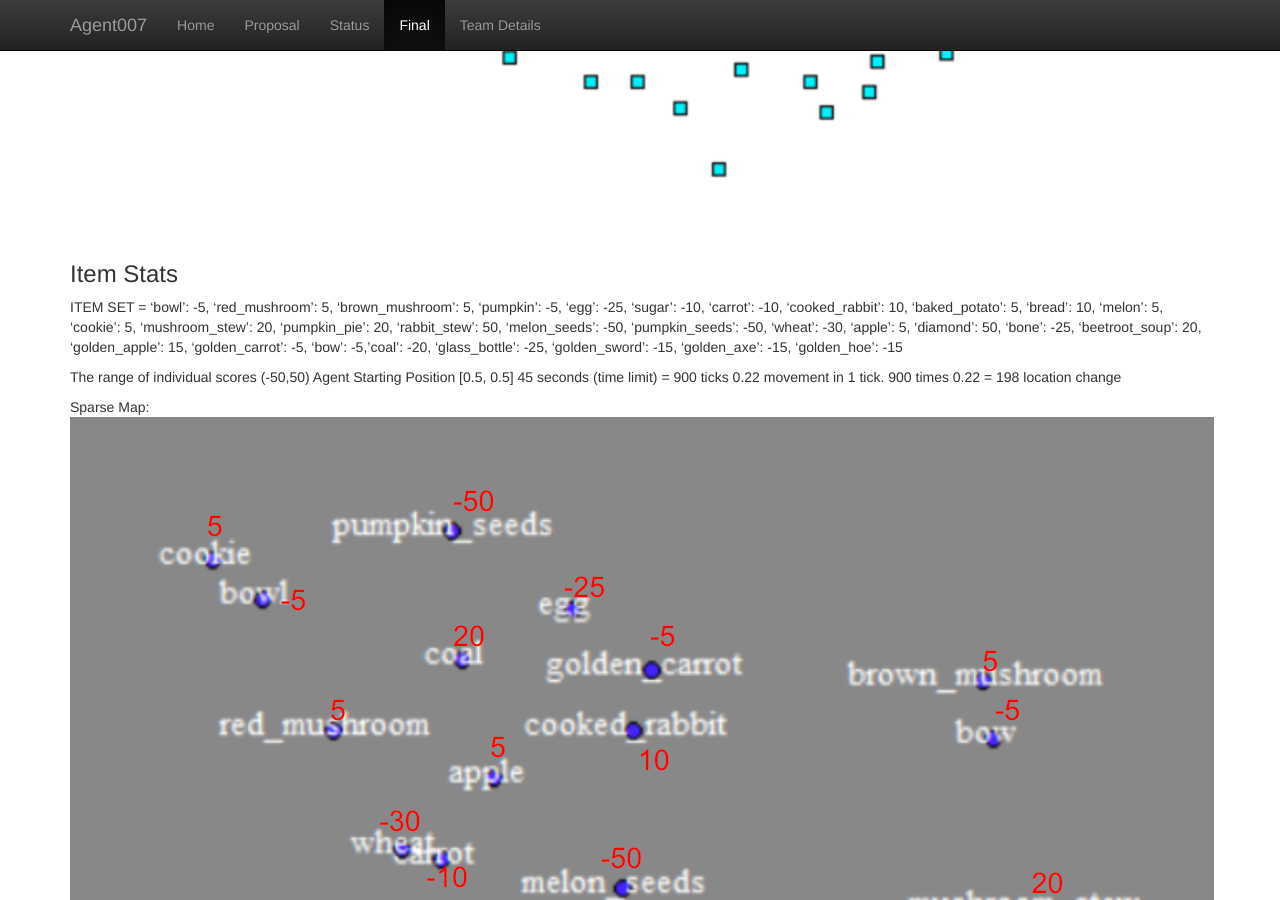
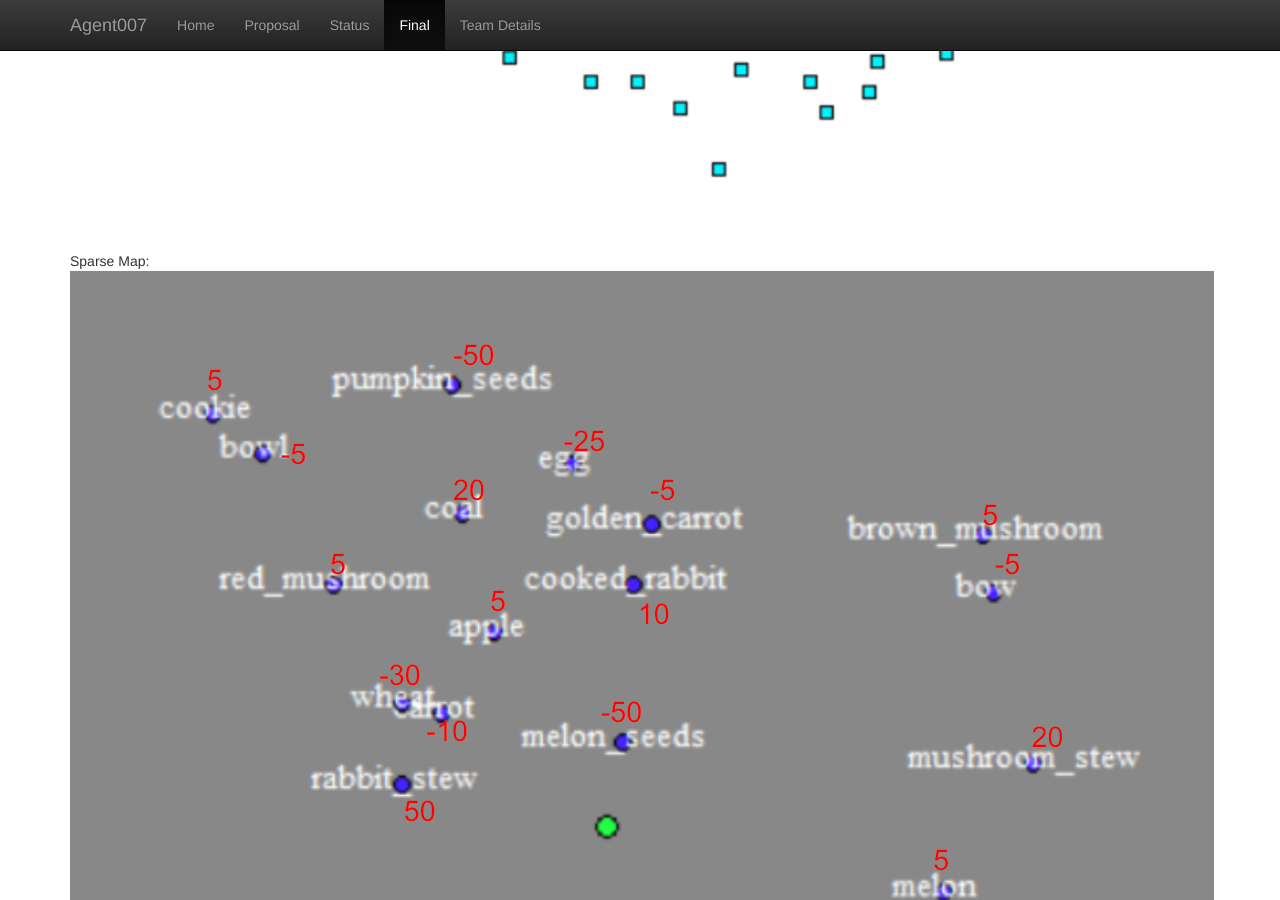
Before and after one commit to KumarHX/Agent007, a Jekyll site: the page built from docs/final.md, in a window 1280 px wide and 900 px high, scrolled down 1042 px. Built offline with Jekyll 4.4.1, drawn with Linux system fonts in a browser that asks for light colours; some of the changed text lies outside the part shown.

Commit message:
Update final.md

```diff
--- a/docs/final.md
+++ b/docs/final.md
@@ -15,19 +15,6 @@ The enviornment consists of a 120x120 flat world map with 30 predetermined disti
 value: item value is unknown to the agent
 clustering: this agent does not account for clusters of items that may not be the best individual node to go to but would lead to a higher overall score due to proximity of other items in the area.
 ![](ClusteringVisualized.png?raw=true)<br>
-
-
-
-
-
-### Item Stats
-ITEM SET = 'bowl': -5, 'red_mushroom': 5, 'brown_mushroom': 5, 'pumpkin': -5, 'egg': -25, 'sugar': -10, 'carrot': -10, 'cooked_rabbit': 10, 'baked_potato': 5, 'bread': 10, 'melon': 5, 'cookie': 5, 'mushroom_stew': 20, 'pumpkin_pie': 20, 'rabbit_stew': 50, 'melon_seeds': -50, 'pumpkin_seeds': -50, 'wheat': -30, 'apple': 5, 'diamond': 50, 'bone': -25, 'beetroot_soup': 20, 'golden_apple': 15, 'golden_carrot': -5, 'bow': -5,'coal': -20, 'glass_bottle': -25, 'golden_sword': -15, 'golden_axe': -15, 'golden_hoe': -15
-
-The range of individual scores (-50,50)
-Agent Starting Position [0.5, 0.5]
-45 seconds (time limit) = 900 ticks
-0.22 movement in 1 tick.
-900 times 0.22 = 198 location change
 
 Sparse Map:
 ![](SparseMap.png?raw=true)
@@ -58,9 +45,8 @@ MAX SCORE: 245 points
 Cluster Map:
 ![](ClusterMap.png?raw=true)<br>
 Our AI should solve the issue of going for valuable individual items rather than higher value clusters.
+
 ## Approach:
-
-### Thesis of Solution:
 The agent uses a constant hueristic to evaluate the reward for each item given the distance to the item from the current position while factoring the item value and finding high value clusters of items by utilizing a learned hueristic built from past runs. The learned hueristic AI solves the problem of item value and clustering.
 
 ### Building the constant hueristic
@@ -126,9 +112,9 @@ New path Q,V,C,U (score: 170)
 added to dictionary.
 
 
-
 ## Evaluation:
 f(n): reward, we didn’t count number of steps because the path is continuous, the depending factor is the item pickup sequence. Also, because the agent is trying to reach out the best score and each item is unique with a unique score, reward/# of items is a fair metric to evaluate performance of a run.
+
 ### Seperate Enviornments:
 There are two different environment types we want to test our AI on: Sparce and Cluster.
 
```
Also changed, not shown: other parts of docs/final.md (+2 -2 lines).
